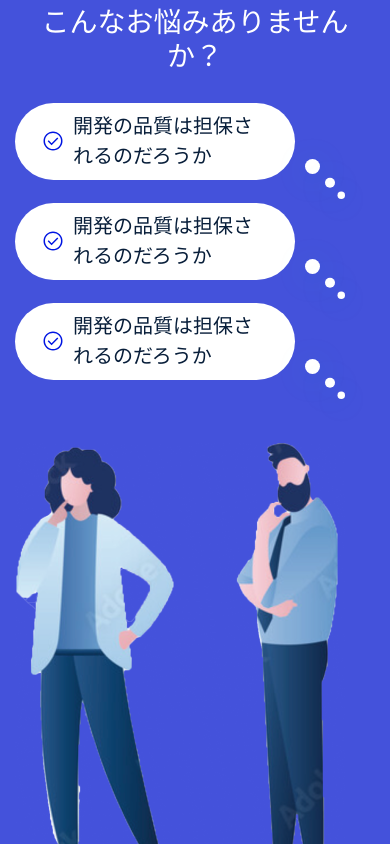
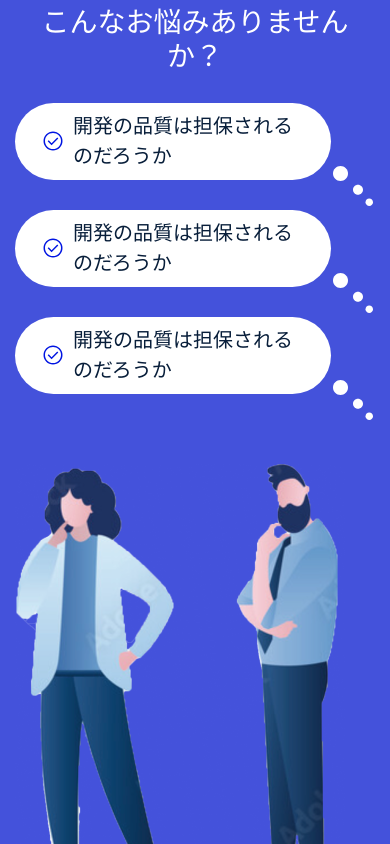
Before and after one commit to kashif-zia/Studio-Development-Hub, a React (Create React App) app: page / in a window 390 px wide. Shown: the part 1720-2564 px from the top of the page. Built offline with nearby package versions, Linux system fonts and the light colour scheme.

Commit message:
small changes

```diff
--- a/src/components/SectionMain/style.scss
+++ b/src/components/SectionMain/style.scss
@@ -604,7 +604,7 @@
 .problemSection {
     background: linear-gradient(180deg, rgba(68, 82, 219, 0.00) 0%, rgba(68, 82, 219, 0.40) 8.61%, #4452DB 19.45%, #4452DB 100%);
     width: 100%;
-    margin-top: -190px;
+    margin-top: -200px;
     z-index: 1;
     padding-bottom: 100px;
 
@@ -699,9 +699,7 @@
     }
 
     .dotImage {
-        margin-top: 30px;
-        margin-bottom: -30px;
-        margin-left: -20px;
+        margin-top: 60px;
     }
 }
 
@@ -922,4 +920,9 @@
             }
         }
     }
+    .solution-section{
+        .sdh-left-text{
+            margin-bottom:30px;
+        }
+    }
 }
```
Also changed, not shown: src/assets/images/dotsimage.svg, src/assets/images/dotsimage1.svg (added).
